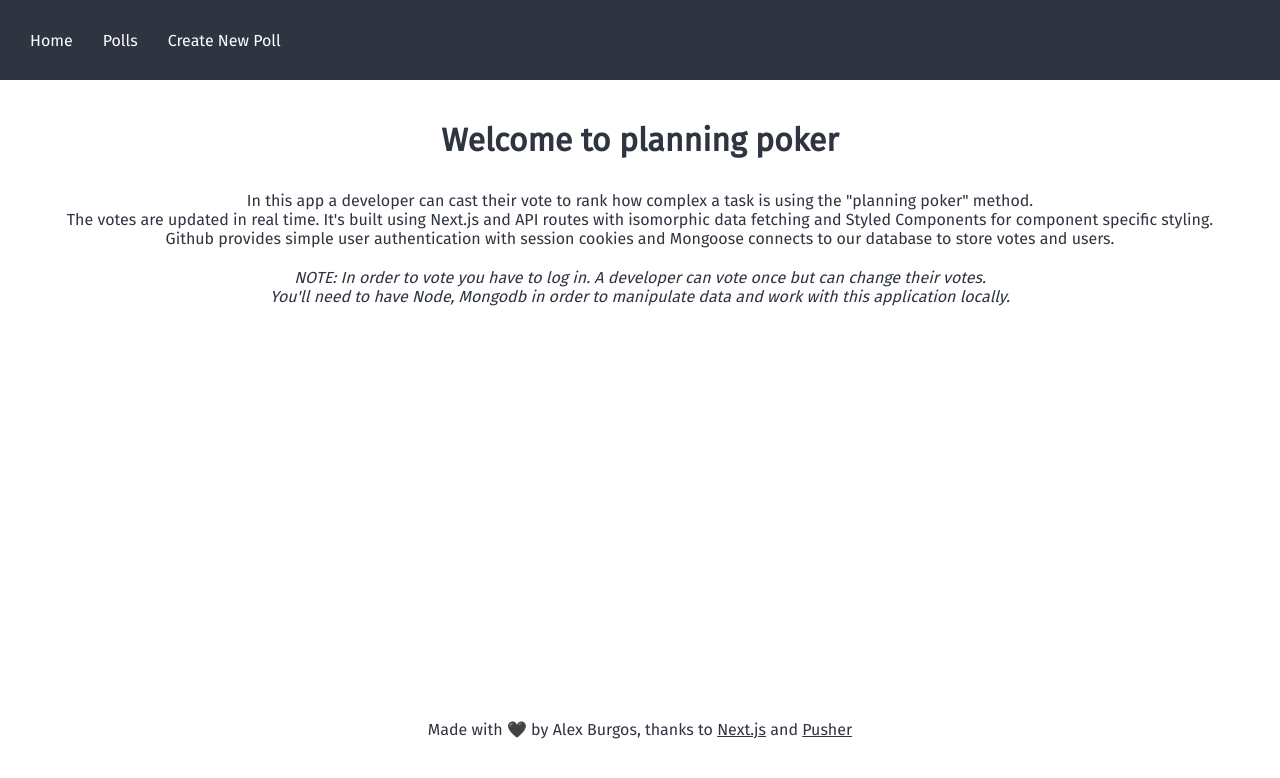
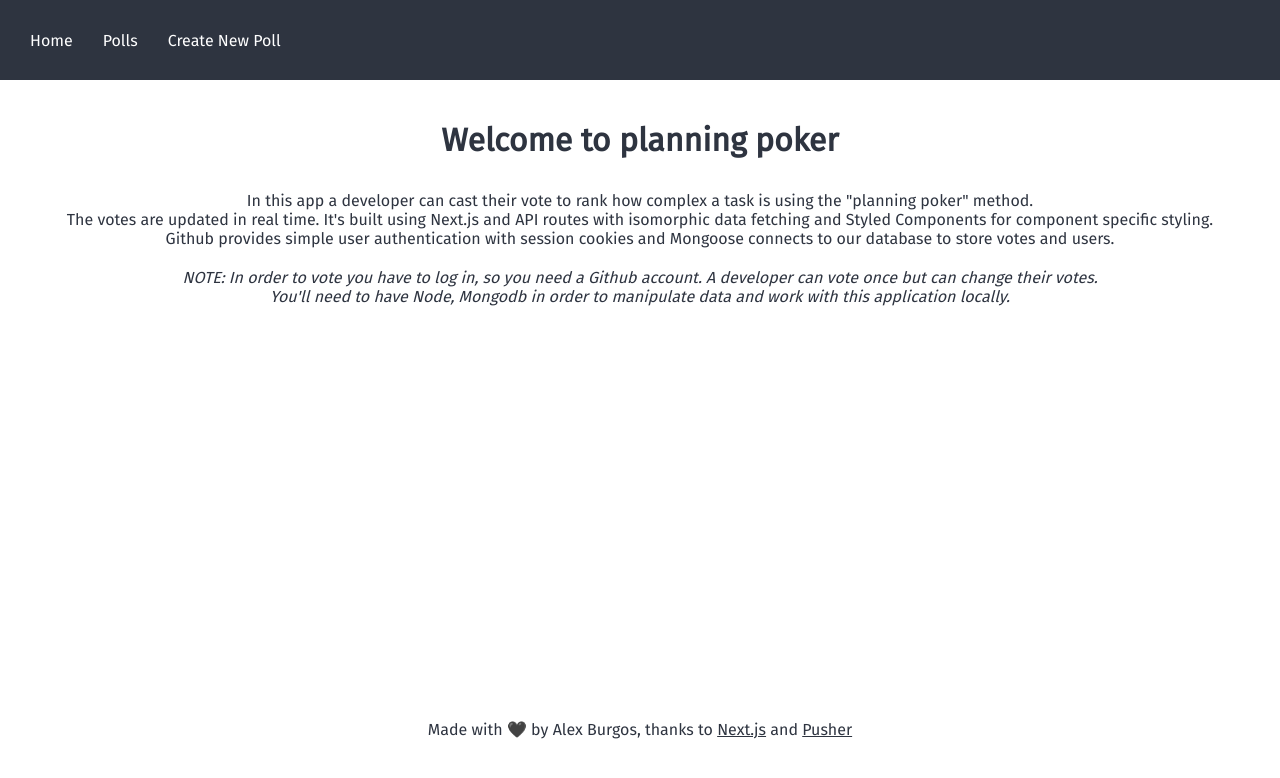
Before and after one commit to alexburgos/task-voting-nextjs, a Next.js app: page / in a window 1280 px wide. Shown: the top 778 px of the page. Built offline with nearby package versions, Linux system fonts and the light colour scheme; no server answers.

Commit message:
added README

```diff
--- a/pages/index.js
+++ b/pages/index.js
@@ -19,7 +19,7 @@ const Index = () => (
 			</p>
 			<p style={{ textAlign: 'center', padding: '0 20px', margin: '10px 0' }}>
 				<em>
-					NOTE: In order to vote you have to log in. A developer can vote once but
+					NOTE: In order to vote you have to log in, so you need a Github account. A developer can vote once but
 					can change their votes. <br/>
 					You'll need to have Node, Mongodb in order to manipulate data and work with this application locally.
 				</em>
```
Also changed, not shown: 1 other file (tests, documents, lock files or other folders).
